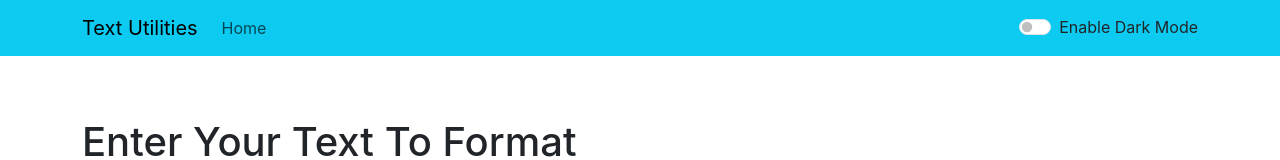
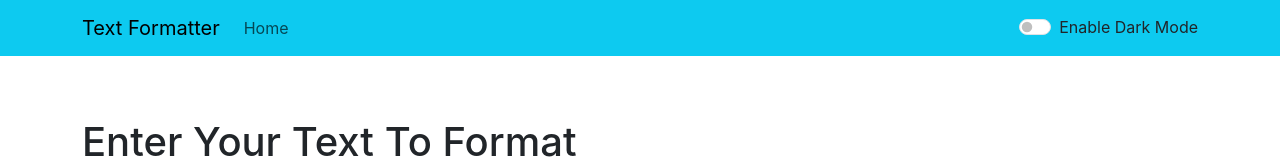
Before and after one commit to midikaif/Text-Formatting-App-React-And-Bootstrap, a React (Create React App) app: page / in a window 1280 px wide. Shown: the top 160 px of the page. Built offline with nearby package versions, Linux system fonts and the light colour scheme.

Commit message:
make changes for deployment

```diff
--- a/package.json
+++ b/package.json
@@ -1,4 +1,5 @@
 {
+  "homepage": "https://midikaif.github.io/Text-Formatting-App-React-And-Bootstrap",
   "name": "text-formating",
   "version": "0.1.0",
   "private": true,
@@ -6,6 +7,7 @@
     "@testing-library/jest-dom": "^5.16.5",
     "@testing-library/react": "^13.4.0",
     "@testing-library/user-event": "^13.5.0",
+    "gh-pages": "^5.0.0",
     "react": "^18.2.0",
     "react-dom": "^18.2.0",
     "react-router-dom": "^6.7.0",
@@ -13,6 +15,8 @@
     "web-vitals": "^2.1.4"
   },
   "scripts": {
+    "predeploy": "npm run build",
+    "deploy": "gh-pages -d build",
     "start": "react-scripts start",
     "build": "react-scripts build",
     "test": "react-scripts test",
--- a/src/App.js
+++ b/src/App.js
@@ -35,7 +35,7 @@ function App() {
 
   return (
     <div>
-      <Navbar title='Text Utilities' toggleMode={toggleMode} mode={mode} />
+      <Navbar title='Text Formatter' toggleMode={toggleMode} mode={mode} />
       <Alert alert={alert} />
       <TextForm heading='Enter Your Text To Format' mode={mode} alert={changeAlert} />
     </div>
```
Also changed, not shown: 1 other file (tests, documents, lock files or other folders).
